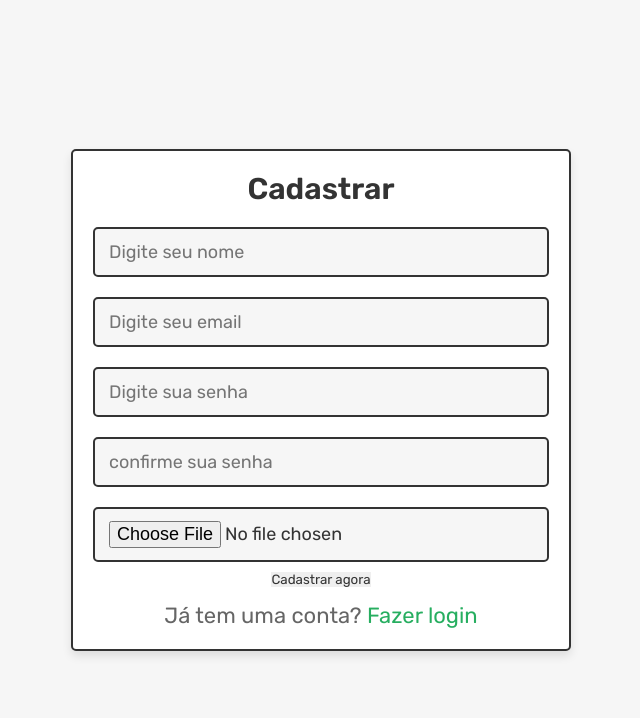
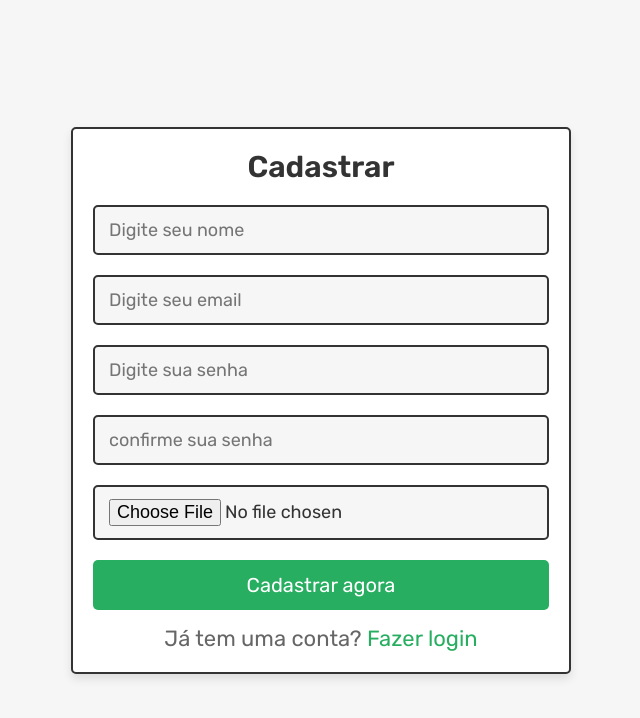
Before and after one commit to programer-Glei/Pjt_Quitanda, a PHP site: page /register.php in a window 1280 px wide. Shown: the top 718 px of the page, without its empty margins (319-959 px from the left). Run offline with PHP 8.4, Linux system fonts and the light colour scheme; some libraries are stand-ins or nearby versions.

Commit message:
proximo comit

```diff
--- a/css/estilo.css
+++ b/css/estilo.css
@@ -49,6 +49,29 @@ section {
   padding: 3rem 2rem;
   max-width: 1200px;
   margin: 0 auto;
+}
+
+.btn, .delete-btn, .option-btn {
+  display: block;
+  width: 100%;
+  margin-top: 1rem;
+  border-radius: 0.5rem;
+  color: #fff;
+  font-size: 2rem;
+  padding: 1.3rem 3rem;
+  cursor: pointer;
+}
+
+.btn {
+  background-color: #27ae60;
+}
+
+.delete-btn {
+  background-color: #e74c3c;
+}
+
+.option-btn {
+  background-color: #f39c12;
 }
 
 .form-container {
--- a/css/estilo.scss
+++ b/css/estilo.scss
@@ -54,6 +54,29 @@ section{
     margin: 0 auto;
 }
 
+.btn, .delete-btn, .option-btn{
+    display: block;
+    width: 100%;
+    margin-top: 1rem;
+    border-radius: 0.5rem;
+    color: $--white;
+    font-size: 2rem;
+    padding: 1.3rem 3rem;
+    cursor: pointer;
+}
+
+.btn{
+    background-color: $--green;
+}
+
+.delete-btn{
+    background-color: $--red;
+}
+
+.option-btn{
+    background-color: $--orange;
+}
+
 .form-container{
     min-height: 100vh;
     display: flex;
```
Also changed, not shown: 1 other file.
